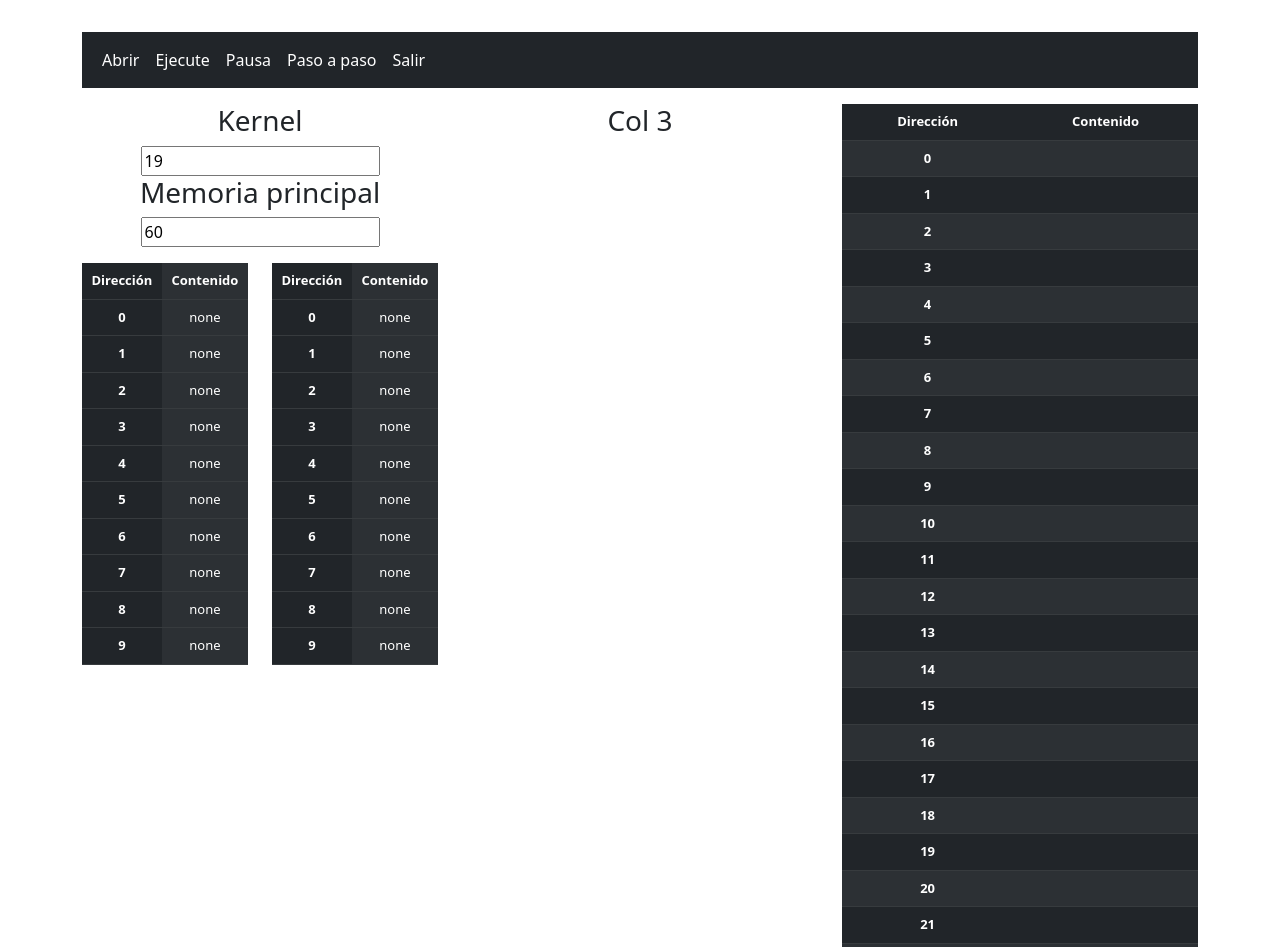
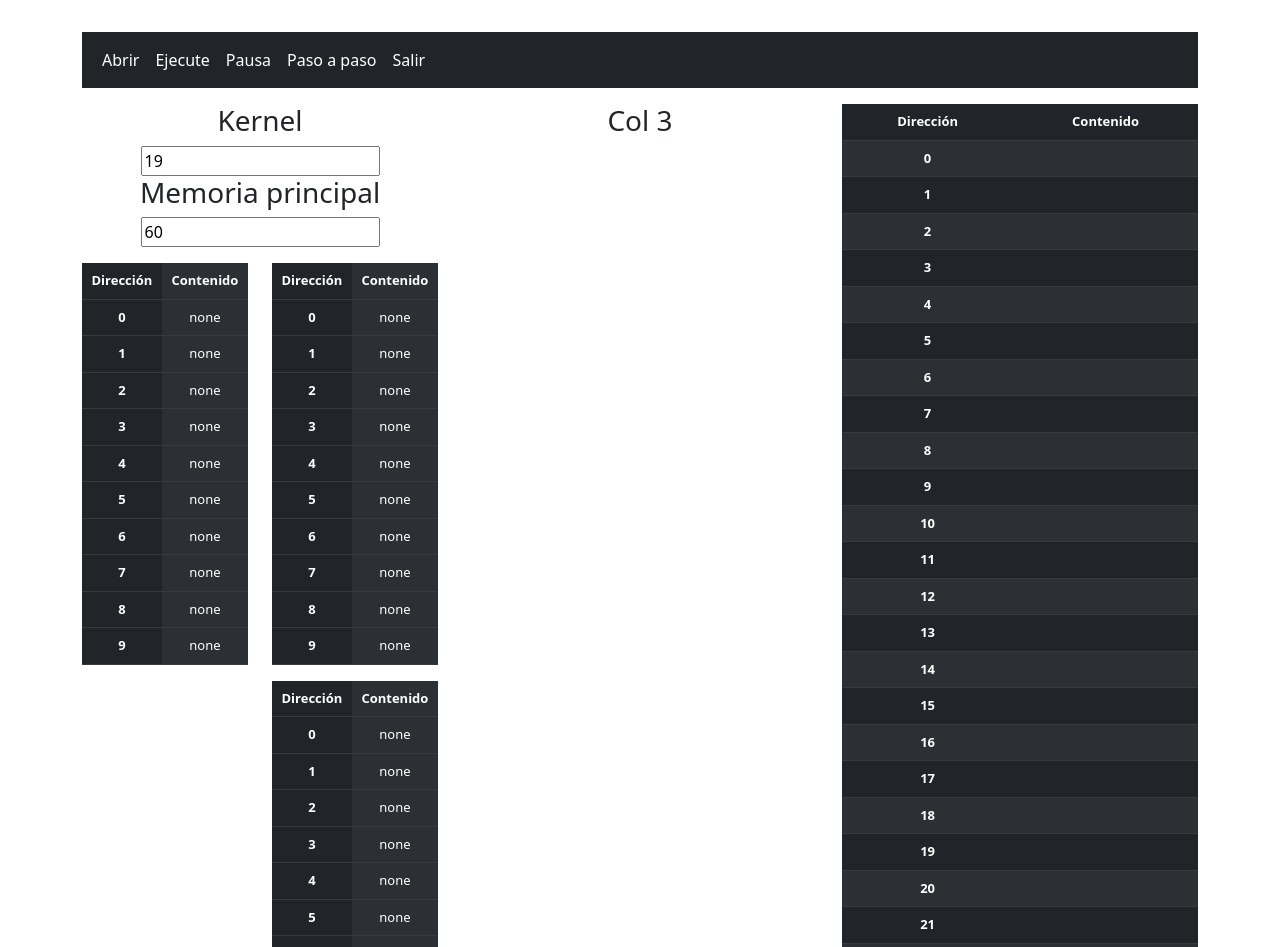
Before and after one commit to marialu11/CH_Javascript, a Vue app: page / in a window 1280 px wide. Shown: the top 947 px of the page. Built offline with nearby package versions, Linux system fonts and the light colour scheme.

Commit message:
ch_con-verificaciones

```diff
--- a/src/App.vue
+++ b/src/App.vue
@@ -6,6 +6,8 @@ const kernel = ref(10 + 9)
 
 const instrucciones = ref(new Array(10).fill("none"))
 const memoriaPrincipal = ref(new Array(memoria_inicio.value));
+const variables = ref(new Array(10).fill("none"));
+const etiquetas = ref(new Array(10).fill("none"))
 
 const cargar = () => {
     const input = document.createElement("input");
@@ -20,11 +22,28 @@ const cargar = () => {
                 const lines = text.toString().split("\n");
                 //console.log(lines)
                 instrucciones.value = []
+                variables.value = []
+                etiquetas.value = []
                 lines.forEach(element => {
-                    if(element =="nueva"){
+                    element = element.trim();
+                    if(element.includes("nueva")){
+                        let a = element.split(" ")
+                        if (a[1] == ""){
+                            variables.value.push(a[2]);
+                        }
+                        else{
+                            variables.value.push(a[1])
+                        }
+                    }
+                    if(element.includes("etiqueta")){
+                        let a = element.split(" ")
+                        etiquetas.value.push(a[1]);
+                    }
+                    if(element.includes("//") == false && element != "")
+                    {
                         console.log(element)
+                        instrucciones.value.push(element)
                     }
-                    instrucciones.value.push(element)
                 });
                 for (let i = 1; i<= kernel.value; i++) {
                     memoriaPrincipal.value[i] = "--** CH MAQUINA **--"
@@ -88,7 +107,21 @@ const cargar = () => {
                                 </tr>
                             </thead>
                             <tbody>
-                                <tr v-for="(cont,index) in instrucciones" :key="index">
+                                <tr v-for="(cont,index) in variables" :key="index">
+                                    <th scope="row">{{index}}</th>
+                                    <td>{{cont}}</td>
+                                </tr>
+                            </tbody>
+                        </table>
+                        <table class=" mt-3 table table-dark table-striped-columns" id="tablapmas">
+                            <thead>
+                                <tr>
+                                    <th scope="col">Dirección</th>
+                                    <th scope="col">Contenido</th>
+                                </tr>
+                            </thead>
+                            <tbody>
+                                <tr v-for="(cont,index) in etiquetas" :key="index">
                                     <th scope="row">{{index}}</th>
                                     <td>{{cont}}</td>
                                 </tr>
```
